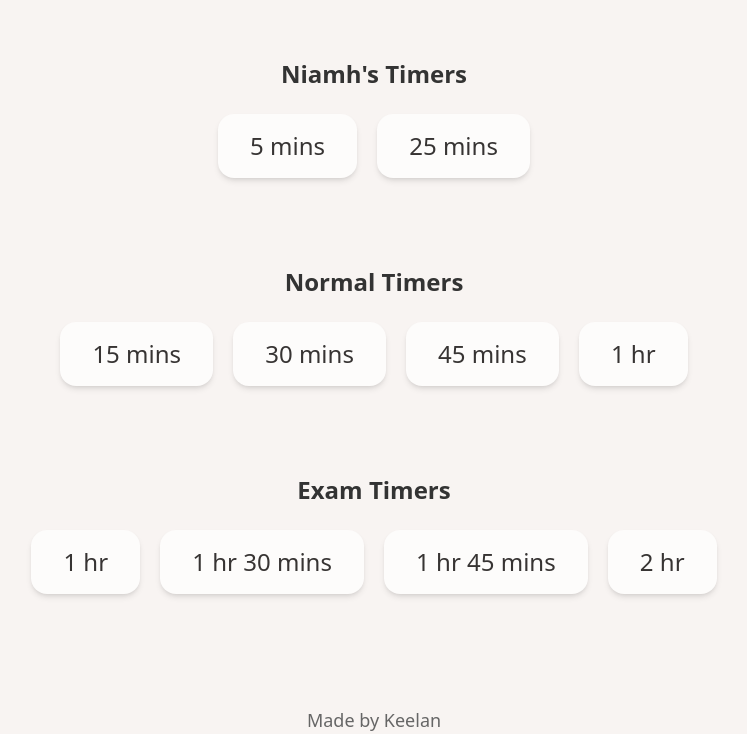
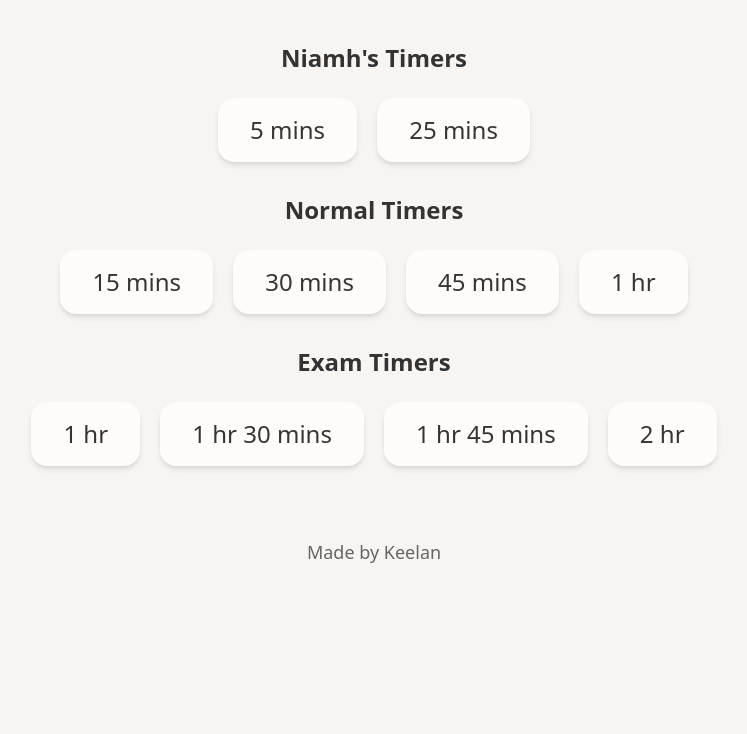
Before and after one commit to kee0000/timer, a plain HTML site: page index.html in a window 1280 px wide. Shown: the part 90-824 px from the top of the page, without its empty margins (266-1013 px from the left). After the commit the page ends 800 px from the top, so only its background shows below. Drawn offline with nearby package versions, Linux system fonts and the light colour scheme.

Commit message:
Update index.html

```diff
--- a/index.html
+++ b/index.html
@@ -49,13 +49,13 @@
     <h1 class="text-[#333333] text-5xl mb-7 font-bold">Timers</h1>
 
     <div class="container mx-auto p-4 max-w-4xl">
-        <div class="section mb-8 p-6">
+        <div class="section mb-2 p-2">
             <h2 class="text-2xl font-semibold mb-4 text-[#333333]">Niamh's Timers</h2>
             <button class="button bg-[#fdfcfb] text-[#373433] py-4 px-8 rounded-2xl text-2xl m-2 cursor-pointer transition-all duration-300 shadow-md hover:bg-[#f2f0ed] hover:shadow-lg hover:-translate-y-0.5">5 mins</button>
             <button class="button bg-[#fdfcfb] text-[#373433] py-4 px-8 rounded-2xl text-2xl m-2 cursor-pointer transition-all duration-300 shadow-md hover:bg-[#f2f0ed] hover:shadow-lg hover:-translate-y-0.5">25 mins</button>
         </div>
 
-        <div class="section mb-8 p-6">
+        <div class="section mb-2 p-2">
             <h2 class="text-2xl font-semibold mb-4 text-[#333333]">Normal Timers</h2>
             <button class="button bg-[#fdfcfb] text-[#373433] py-4 px-8 rounded-2xl text-2xl m-2 cursor-pointer transition-all duration-300 shadow-md hover:bg-[#f2f0ed] hover:shadow-lg hover:-translate-y-0.5">15 mins</button>
             <button class="button bg-[#fdfcfb] text-[#373433] py-4 px-8 rounded-2xl text-2xl m-2 cursor-pointer transition-all duration-300 shadow-md hover:bg-[#f2f0ed] hover:shadow-lg hover:-translate-y-0.5">30 mins</button>
@@ -63,7 +63,7 @@
             <button class="button bg-[#fdfcfb] text-[#373433] py-4 px-8 rounded-2xl text-2xl m-2 cursor-pointer transition-all duration-300 shadow-md hover:bg-[#f2f0ed] hover:shadow-lg hover:-translate-y-0.5">1 hr</button>
         </div>
 
-        <div class="section mb-8 p-6">
+        <div class="section mb-2 p-2">
             <h2 class="text-2xl font-semibold mb-4 text-[#333333]">Exam Timers</h2>
             <button class="button bg-[#fdfcfb] text-[#373433] py-4 px-8 rounded-2xl text-2xl m-2 cursor-pointer transition-all duration-300 shadow-md hover:bg-[#f2f0ed] hover:shadow-lg hover:-translate-y-0.5">1 hr</button>
             <button class="button bg-[#fdfcfb] text-[#373433] py-4 px-8 rounded-2xl text-2xl m-2 cursor-pointer transition-all duration-300 shadow-md hover:bg-[#f2f0ed] hover:shadow-lg hover:-translate-y-0.5">1 hr 30 mins</button>
```
